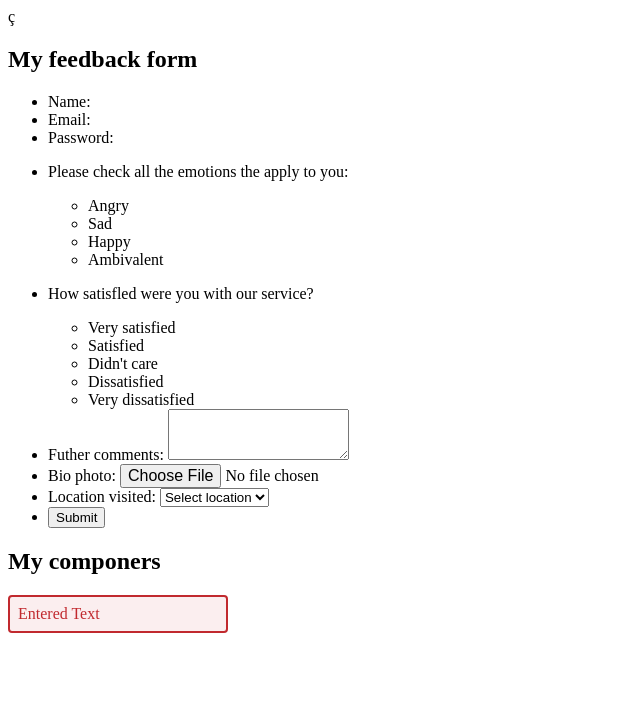
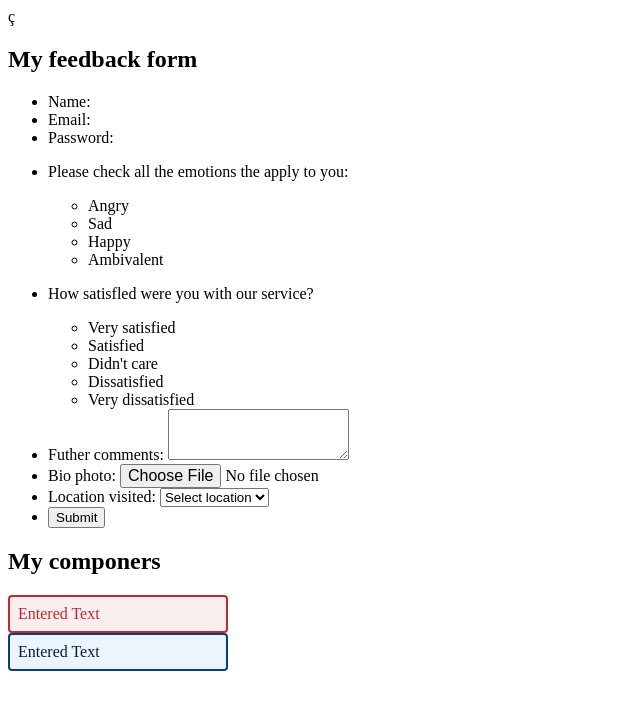
Before and after one commit to JustSergioPB/develhope, a plain HTML site: page src/survey-form-1/index.html in a window 1280 px wide. Shown: the whole page, without its empty margins (0-640 px from the left). Drawn offline with Linux system fonts and the light colour scheme.

Commit message:
input hover y focus

```diff
--- a/src/survey-form-1/index.css
+++ b/src/survey-form-1/index.css
@@ -24,3 +24,22 @@ input{
 .input-error::placeholder{
   color: var(--danger-color);
 }
+.input-hover{
+  border: solid 2px var(--primary-color);
+  padding: 8px;
+  border-radius: 4px;
+  background-color: var(--primary-color-light);
+}
+.input-hover:hover{
+  background-color: var(--primary-color);
+  padding: 8px;
+  border-radius: 4px;
+
+}
+.input-hover:focus{
+  background-color:var(--primary-color-dark);
+  color:var(--primary-color-light)
+}
+.input-hover::placeholder{
+  color:var(--primary-color-dark)
+}
--- a/src/survey-form-1/index.html
+++ b/src/survey-form-1/index.html
@@ -102,6 +102,9 @@
       <div>
         <input type="text" placeholder="Entered Text" class="input-error">
       </div>
+      <div>
+        <input type="text" placeholder="Entered Text" class="input-hover">
+      </div>
     </section>
   </body>
 </html>
```
